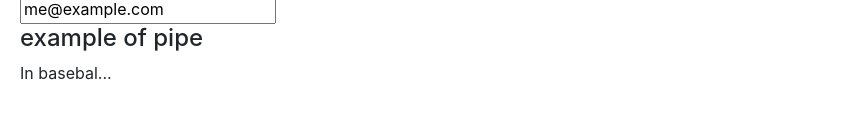
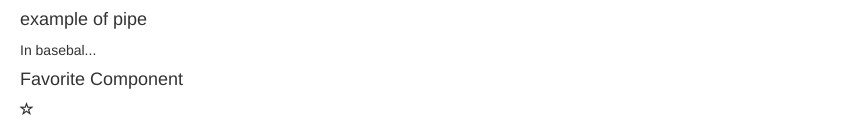
Before and after one commit to gtoshiba011/anuglar-hello-world, an Angular app: page / in a window 1280 px wide. Shown: the part 962-1099 px from the top of the page, without its empty margins (0-863 px from the left). Built offline with nearby package versions, Linux system fonts and the light colour scheme.

Commit message:
favorite exercise

```diff
--- a/package.json
+++ b/package.json
@@ -19,7 +19,7 @@
     "@angular/platform-browser": "~8.2.12",
     "@angular/platform-browser-dynamic": "~8.2.12",
     "@angular/router": "~8.2.12",
-    "bootstrap": "^4.3.1",
+    "bootstrap": "^3.4.1",
     "rxjs": "~6.4.0",
     "tslib": "^1.10.0",
     "zone.js": "~0.9.1"
--- a/src/app/app.component.html
+++ b/src/app/app.component.html
@@ -1,3 +1,4 @@
 <h1>Angular</h1>
 <authors></authors>
 <courses></courses>
+<favorite></favorite>
--- a/src/app/app.module.ts
+++ b/src/app/app.module.ts
@@ -10,6 +10,7 @@ import { CoursesComponent } from './courses.component';
 import { CourseComponent } from './course/course.component';
 import { CoursesService } from './courses.service';
 import { AuthorsComponent } from './authors/authors.component';
+import { FavoriteComponent } from './favorite/favorite.component';
 
 @NgModule({
   declarations: [
@@ -17,7 +18,8 @@ import { AuthorsComponent } from './authors/authors.component';
     CourseComponent,
     CoursesComponent,
     SummaryPipe,
-    AuthorsComponent
+    AuthorsComponent,
+    FavoriteComponent,
   ],
   imports: [
     BrowserModule,
--- a/src/app/courses.component.ts
+++ b/src/app/courses.component.ts
@@ -16,11 +16,11 @@ import { Component } from '@angular/core';
                 </li>
             </ul>
 
-            <h4>example of interpolation and property binding</h4>
+            <h4>example of interpolation and DOM property binding</h4>
             <img src="{{ imageURL }}" />
             <img [src]="imageURL" />
 
-            <h4>example of attribute binding</h4>
+            <h4>example of HTML attribute binding</h4>
             <table>
                 <tr>
                     <td [attr.colspan]="colSpan">row 1</td>
@@ -31,7 +31,7 @@ import { Component } from '@angular/core';
             <button (click)="onSave($event)" class="btn btn-primary" [class.active]="isActive" [style.backgroundColor]="isActive ? 'blue' : 'red'">Save</button>
 
             <div>
-                <h4>event binding example</h4>
+                <h4>event binding and filtering example</h4>
                 <input (keyup)="onKeyUp($event)"/>
                 <input (keyup.enter)="onEnterKeyUp()"/>
             </div>
--- /dev/null
+++ b/src/app/favorite/favorite.component.html
@@ -0,0 +1,8 @@
+
+<h4>Favorite Component</h4>
+<span
+    class="glyphicon"
+    [class.glyphicon-star]="isFavorate"
+    [class.glyphicon-star-empty]="!isFavorate"
+    (click)="onClick()"
+    ></span>
--- /dev/null
+++ b/src/app/favorite/favorite.component.ts
@@ -0,0 +1,23 @@
+import { Component, OnInit } from '@angular/core';
+
+@Component({
+  selector: 'favorite',
+  templateUrl: './favorite.component.html',
+  styleUrls: ['./favorite.component.css']
+})
+export class FavoriteComponent implements OnInit {
+
+  isFavorate: boolean;
+  constructor() {
+    this.isFavorate = false;
+  }
+
+  onClick() {
+    this.isFavorate = !this.isFavorate;
+    console.log('star is clicked, now is ' + this.isFavorate);
+  }
+
+  ngOnInit() {
+  }
+
+}
```
Also changed, not shown: src/app/favorite/favorite.component.css (added), 2 other files (tests, documents, lock files or other folders).
